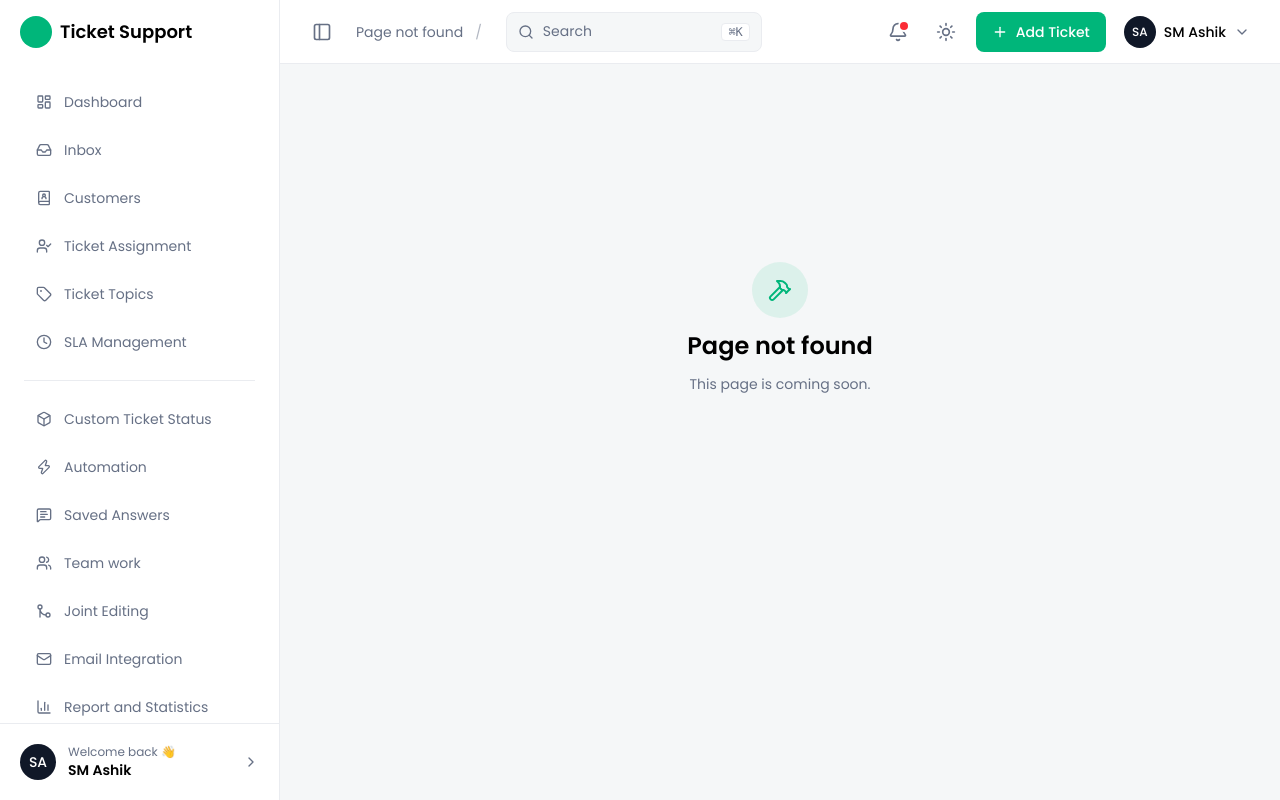
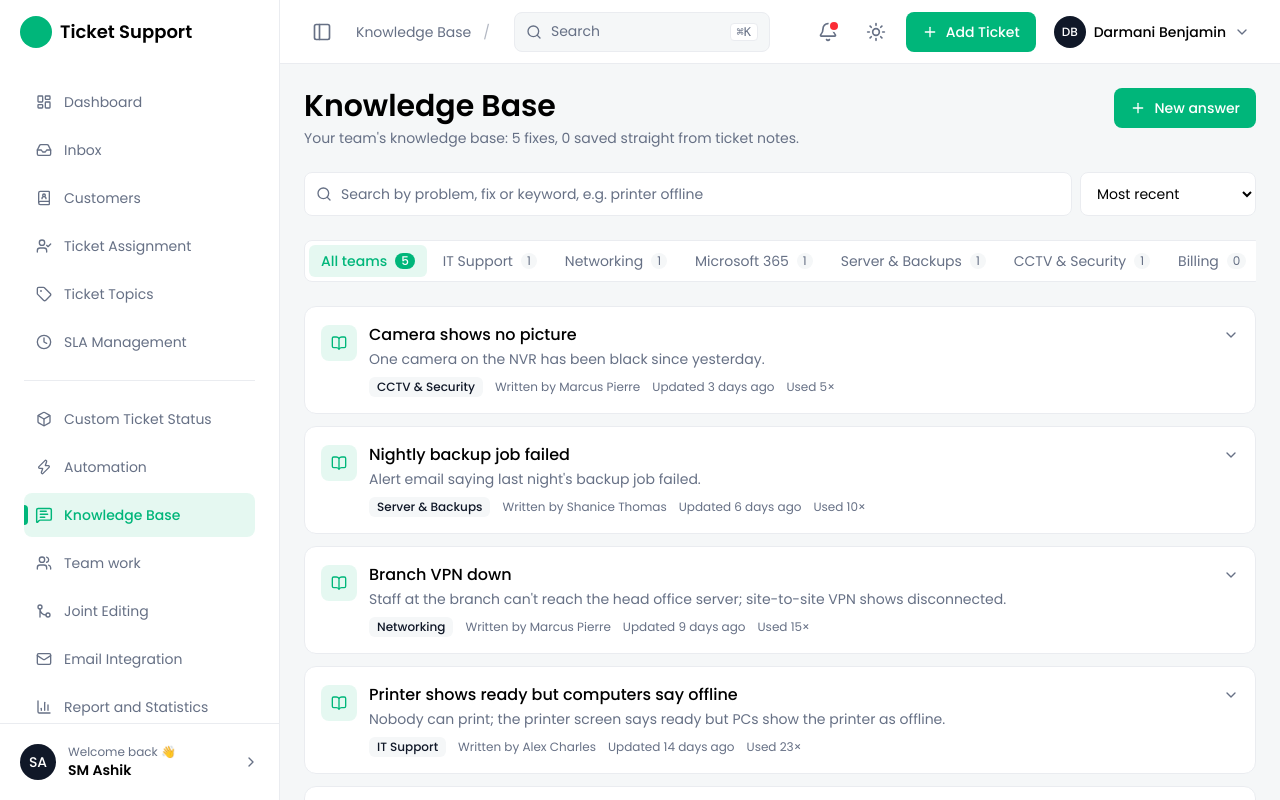
Before and after one commit to DarmaniBenjamin/helpdesk-platform, a React (Vite) app: page /knowledge-base in a window 1280 px wide. Built offline with nearby package versions, Linux system fonts and the light colour scheme.

Commit message:
Ticket detail: fix Knowledge Base links, keep details panel in view

```diff
--- a/src/App.jsx
+++ b/src/App.jsx
@@ -10,7 +10,7 @@ import CustomerDetail from "./Components/Pages/CustomerDetail";
 import TicketTopics from "./Components/Pages/TicketTopics";
 import TicketAssignment from "./Components/Pages/TicketAssignment";
 import Automation from "./Components/Pages/Automation";
-import SavedAnswers from "./Components/Pages/SavedAnswers";
+import KnowledgeBase from "./Components/Pages/KnowledgeBase";
 import ComingSoon from "./Components/Pages/ComingSoon";
 import ScrollToTop from "./Components/ScrollToTop";
 
@@ -53,7 +53,7 @@ export default function App() {
               element={<ComingSoon title="Custom Ticket Status" />}
             />
             <Route path="/automation" element={<Automation />} />
-            <Route path="/saved-answers" element={<SavedAnswers />} />
+            <Route path="/knowledge-base" element={<KnowledgeBase />} />
             <Route path="/team" element={<ComingSoon title="Team work" />} />
             <Route
               path="/joint-editing"
--- a/src/Components/Modal.jsx
+++ b/src/Components/Modal.jsx
@@ -2,7 +2,8 @@ import { useEffect } from "react";
 import { createPortal } from "react-dom";
 import { X } from "lucide-react";
 
-// A reusable pop-up: bottom sheet on phones, centered box on bigger screens.
+// A reusable pop-up: a centered box with space around it on every screen size,
+// so you can still see the page behind it.
 // Fixed header and footer, and only the middle scrolls.
 // Pass onSubmit to turn the middle + footer into a form.
 export default function Modal({ title, onClose, onSubmit, footer, children }) {
@@ -50,14 +51,14 @@ export default function Modal({ title, onClose, onSubmit, footer, children }) {
   return createPortal(
     <div
       onClick={close}
-      className="fixed inset-0 z-50 flex items-end justify-center overscroll-none bg-ink/40 backdrop-blur-sm sm:items-center sm:p-4"
+      className="fixed inset-0 z-50 flex items-center justify-center overscroll-none bg-ink/40 p-4 backdrop-blur-sm sm:p-6"
     >
       <div
         onClick={(e) => e.stopPropagation()}
         role="dialog"
         aria-modal="true"
         aria-label={title}
-        className="flex max-h-[90dvh] w-full flex-col overflow-hidden rounded-t-2xl bg-white shadow-xl sm:max-w-lg sm:rounded-2xl"
+        className="flex max-h-[calc(100dvh-2rem)] w-full max-w-lg flex-col overflow-hidden rounded-2xl bg-white shadow-xl sm:max-h-[calc(100dvh-3rem)]"
       >
         <div className="flex shrink-0 items-center justify-between border-b border-line px-5 py-3 sm:px-6">
           <h2 className="text-lg font-semibold">{title}</h2>
--- a/src/Components/Pages/SavedAnswers.jsx
+++ b/src/Components/Pages/KnowledgeBase.jsx
@@ -173,7 +173,10 @@ export default function SavedAnswers() {
 
   const [team, setTeam] = useState("all");
   const [sort, setSort] = useState("recent");
-  const [openId, setOpenId] = useState(null);
+  // A ticket page can also say which answer to open (?open=3)
+  const [openId, setOpenId] = useState(
+    () => Number(searchParams.get("open")) || null,
+  );
   const [editing, setEditing] = useState(null); // null, "new", or an answer
 
   function setSearch(value) {
@@ -197,7 +200,7 @@ export default function SavedAnswers() {
       {/* Header */}
       <div className="flex flex-wrap items-start justify-between gap-3">
         <div>
-          <h1 className="text-2xl font-semibold sm:text-3xl">Saved Answers</h1>
+          <h1 className="text-2xl font-semibold sm:text-3xl">Knowledge Base</h1>
           <p className="mt-1 text-sm text-muted">
             Your team's knowledge base: {answers.length} fixes, {fromNotes}{" "}
             saved straight from ticket notes.
--- a/src/Components/Pages/TicketDetail.jsx
+++ b/src/Components/Pages/TicketDetail.jsx
@@ -44,6 +44,11 @@ function formatDate(time) {
     hour: "numeric",
     minute: "2-digit",
   });
+}
+
+// Link to one saved answer in the Knowledge Base, already searched and opened
+function answerLink(answer) {
+  return `/knowledge-base?search=${encodeURIComponent(answer.title)}&open=${answer.id}`;
 }
 
 const SOURCES = {
@@ -108,7 +113,13 @@ function Composer({ ticket, onSend }) {
   const [kind, setKind] = useState("agent"); // "agent" = reply to customer, "note" = internal
   const [body, setBody] = useState("");
   const [thenStatus, setThenStatus] = useState(""); // "" = keep the current status
-  const [saveToAnswers, setSaveToAnswers] = useState(true); // notes only
+
+  // Save the note to the Knowledge Base? null = decide automatically:
+  // yes when resolving or closing (the note is probably the fix), otherwise no.
+  // Once the checkbox is clicked, that choice is used instead.
+  const [saveChoice, setSaveChoice] = useState(null);
+  const resolving = thenStatus === "resolved" || thenStatus === "closed";
+  const saveToAnswers = saveChoice ?? resolving;
 
   function send() {
     if (!body.trim()) return;
@@ -120,6 +131,7 @@ function Composer({ ticket, onSend }) {
     );
     setBody("");
     setThenStatus("");
+    setSaveChoice(null);
   }
 
   const isNote = kind === "note";
@@ -153,8 +165,11 @@ function Composer({ ticket, onSend }) {
         value={body}
         onChange={(e) => setBody(e.target.value)}
         onKeyDown={(e) => {
-          // Ctrl+Enter (or Cmd+Enter on Mac) sends
-          if (e.key === "Enter" && (e.ctrlKey || e.metaKey)) send();
+          // Ctrl+Enter (or Cmd+Enter on Mac) sends, without adding a new line
+          if (e.key === "Enter" && (e.ctrlKey || e.metaKey)) {
+            e.preventDefault();
+            send();
+          }
         }}
         rows={4}
         placeholder={
@@ -173,10 +188,10 @@ function Composer({ ticket, onSend }) {
             <input
               type="checkbox"
               checked={saveToAnswers}
-              onChange={(e) => setSaveToAnswers(e.target.checked)}
+              onChange={(e) => setSaveChoice(e.target.checked)}
               className="h-4 w-4 cursor-pointer accent-amber-500"
             />
-            Also save to Saved Answers
+            Also save to Knowledge Base
           </label>
         )}
         <label className="flex items-center gap-2 text-sm text-muted">
@@ -337,12 +352,14 @@ export default function TicketDetail() {
       t.customerId === ticket.customerId && t.id !== ticket.id && !isDone(t),
   );
 
-  // Saved answers that share keywords with this ticket: likely fixes
+  // Saved answers that share keywords with this ticket: likely fixes.
+  // Answers that were saved from this same ticket are left out.
   const ticketKeywords = extractKeywords(
     `${ticket.subject} ${ticket.subject} ${ticket.description}`,
     8,
   );
   const suggested = answers
+    .filter((a) => a.ticketId !== ticket.id)
     .map((a) => ({ answer: a, score: relevance(a, ticketKeywords) }))
     .filter((s) => s.score > 0)
     .sort((a, b) => b.score - a.score)
@@ -438,7 +455,7 @@ export default function TicketDetail() {
                 {suggested.map((a) => (
                   <li key={a.id}>
                     <Link
-                      to={`/saved-answers?search=${encodeURIComponent(a.title)}`}
+                      to={answerLink(a)}
                       className="block rounded-md px-2 py-1.5 text-sm transition hover:bg-brand/5 hover:text-brand"
                     >
                       <span className="block truncate font-medium">
@@ -467,19 +484,20 @@ export default function TicketDetail() {
             <div className="flex items-center gap-2 rounded-lg bg-brand/10 px-3 py-2.5 text-sm text-brand">
               <CircleCheck className="h-4 w-4 shrink-0" />
               <p className="flex-1">
-                Note saved to{" "}
+                Note saved to the{" "}
                 <Link
-                  to={`/saved-answers?search=${encodeURIComponent(savedAnswer.title)}`}
+                  to={answerLink(savedAnswer)}
                   className="font-medium underline"
                 >
-                  Saved Answers
+                  Knowledge Base
                 </Link>{" "}
                 with keywords: {savedAnswer.keywords.join(", ")}
               </p>
             </div>
           )}
 
-          <Composer ticket={ticket} onSend={handleSend} />
+          {/* key: a fresh reply box for every ticket, so drafts never follow you */}
+          <Composer key={ticket.id} ticket={ticket} onSend={handleSend} />
 
           {/* Phones and tablets: customer card goes below the conversation */}
           <div className="rounded-xl border border-line bg-white p-4 lg:hidden">
--- a/src/Components/Topbar.jsx
+++ b/src/Components/Topbar.jsx
@@ -285,10 +285,10 @@ export default function Topbar({ onMenuClick, onToggleSidebar }) {
             }`}
           >
             <div className="flex h-8 w-8 items-center justify-center rounded-full bg-ink text-xs font-medium text-white ring-2 ring-transparent transition group-hover:ring-brand/40">
-              SA
+              DB
             </div>
             <span className="hidden text-sm font-medium lg:block">
-              SM Ashik
+              Darmani Benjamin
             </span>
             <ChevronDown
               className={`hidden h-4 w-4 text-muted transition-transform duration-200 sm:block ${
@@ -299,7 +299,7 @@ export default function Topbar({ onMenuClick, onToggleSidebar }) {
           {userOpen && (
             <div className={`${panelClass} sm:w-56`}>
               <div className="border-b border-line px-4 py-3">
-                <p className="text-sm font-semibold">SM Ashik</p>
+                <p className="text-sm font-semibold">Darmani Benjamin</p>
                 <p className="text-xs text-muted">Admin</p>
               </div>
               <div className="p-2">
--- a/src/Components/navLinks.js
+++ b/src/Components/navLinks.js
@@ -29,7 +29,7 @@ export const mainLinks = [
 export const moreLinks = [
   { label: "Custom Ticket Status", path: "/statuses", icon: Box },
   { label: "Automation", path: "/automation", icon: Zap },
-  { label: "Saved Answers", path: "/saved-answers", icon: MessageSquareText },
+  { label: "Knowledge Base", path: "/knowledge-base", icon: MessageSquareText },
   { label: "Team work", path: "/team", icon: Users },
   { label: "Joint Editing", path: "/joint-editing", icon: GitMerge },
   { label: "Email Integration", path: "/email", icon: Mail },
```
